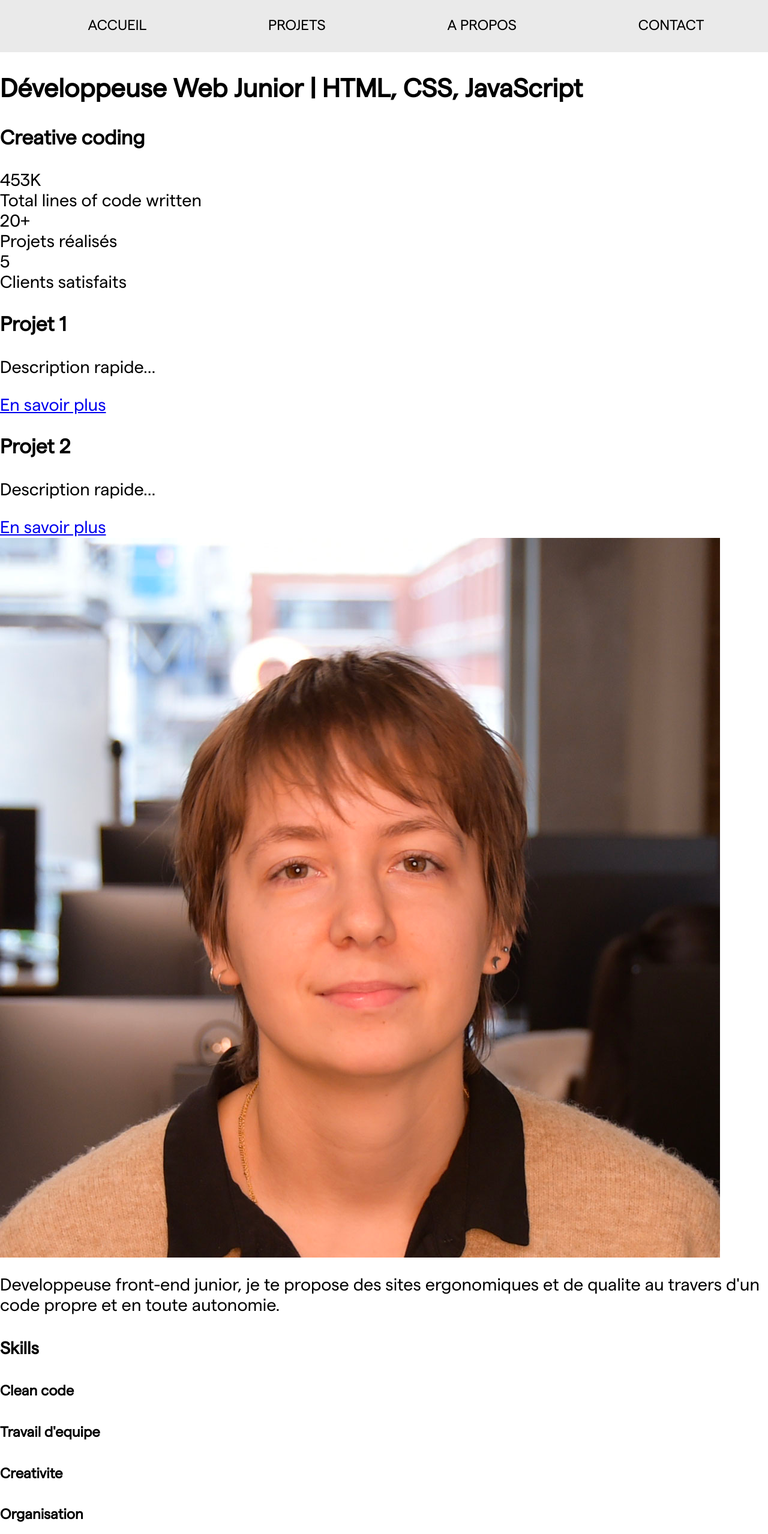
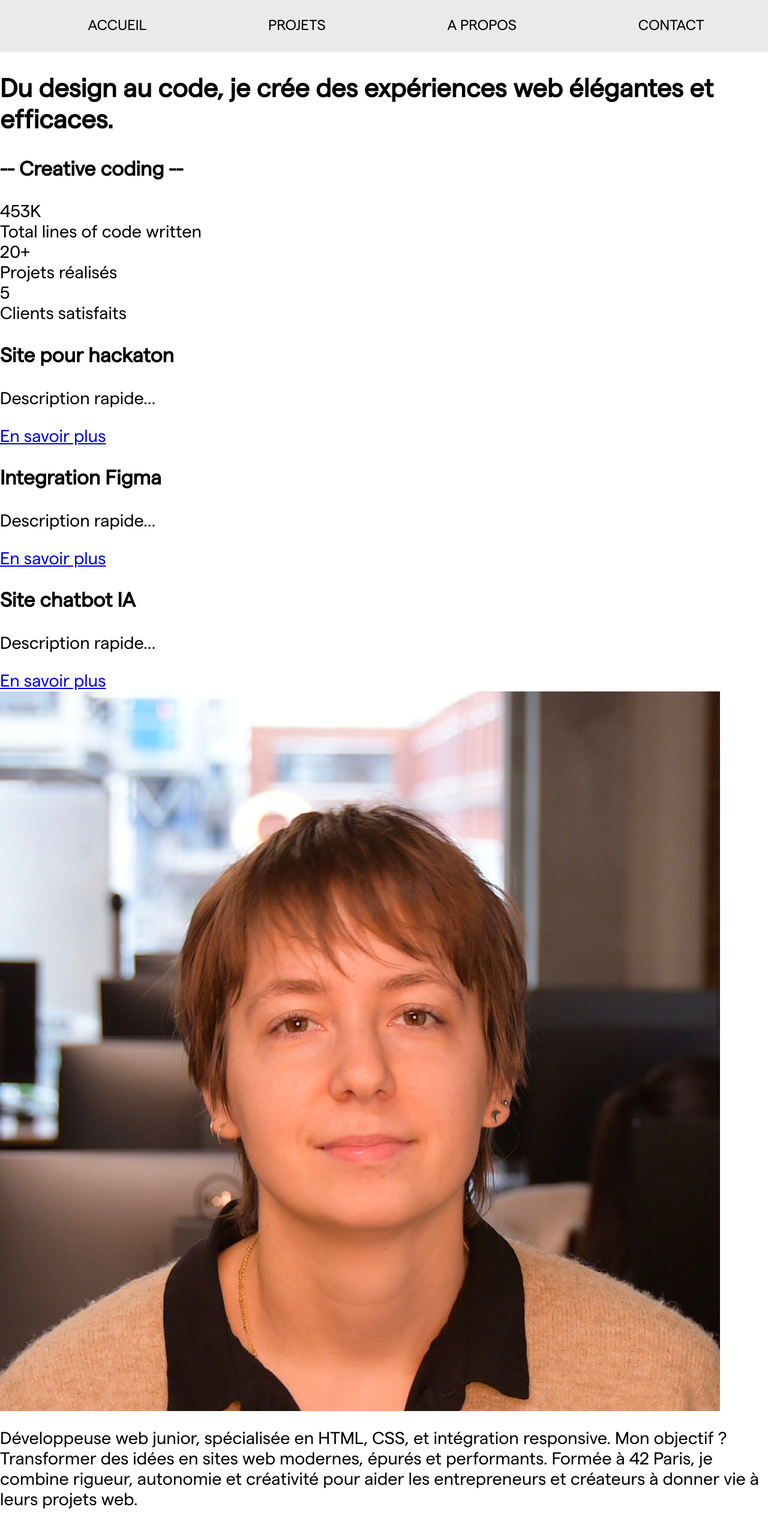
Before and after one commit to Emma-blnch/Portfolio, a plain HTML site: page index.html in a window 1280 px wide. Shown: the top 2558 px of the page at 60% size. Drawn offline with Linux system fonts and the light colour scheme.

Commit message:
modified skills and title

```diff
--- a/index.html
+++ b/index.html
@@ -21,8 +21,8 @@
 
     <!-- Presentation -->
     <section id="home" class="intro">
-        <h2>Développeuse Web Junior | HTML, CSS, JavaScript</h2>
-        <h3>Creative coding</h3>
+        <h2>Du design au code, je crée des expériences web élégantes et efficaces.</h2>
+        <h3>-- Creative coding --</h3>
     </section>
 
     <!-- Stats -->
@@ -38,12 +38,17 @@
     <section id="projets">
         <div class="project-grid">
             <div class="project-card">
-                <h3>Projet 1</h3>
+                <h3>Site pour hackaton</h3>
                 <p>Description rapide...</p>
                 <a href="#" class="btn">En savoir plus</a>
             </div>
             <div class="project-card">
-                <h3>Projet 2</h3>
+                <h3>Integration Figma</h3>
+                <p>Description rapide...</p>
+                <a href="#" class="btn">En savoir plus</a>
+            </div>
+            <div class="project-card">
+                <h3>Site chatbot IA</h3>
                 <p>Description rapide...</p>
                 <a href="#" class="btn">En savoir plus</a>
             </div>
@@ -53,17 +58,19 @@
     <!-- A propos -->
     <section id="about">
         <img src="assets/img/eblancha.jpg" alt="profile-pic-emma">
-        <p>Developpeuse front-end junior, je te propose des sites ergonomiques et de qualite au travers d'un code propre et en toute autonomie.</p>
+        <p>Développeuse web junior, spécialisée en HTML, CSS, et intégration responsive. Mon objectif ? Transformer des idées en sites web modernes, épurés et performants. Formée à 42 Paris, je combine rigueur, autonomie et créativité pour aider les entrepreneurs et créateurs à donner vie à leurs projets web.</p>
     </section>
 
     <!-- Skills -->
     <section id="skills">
         <h4>Skills</h4>
         <h5>Clean code</h5>
-        <h5>Travail d'equipe</h5>
+        <h5>Optimisation SEO</h5>
+        <h5>Git/github</h5>
         <h5>Creativite</h5>
-        <h5>Organisation</h5>
+        <h5>Ecoute client</h5>
         <h5>Autonomie</h5>
+
     </section>
 
     <!-- Contact -->
```
